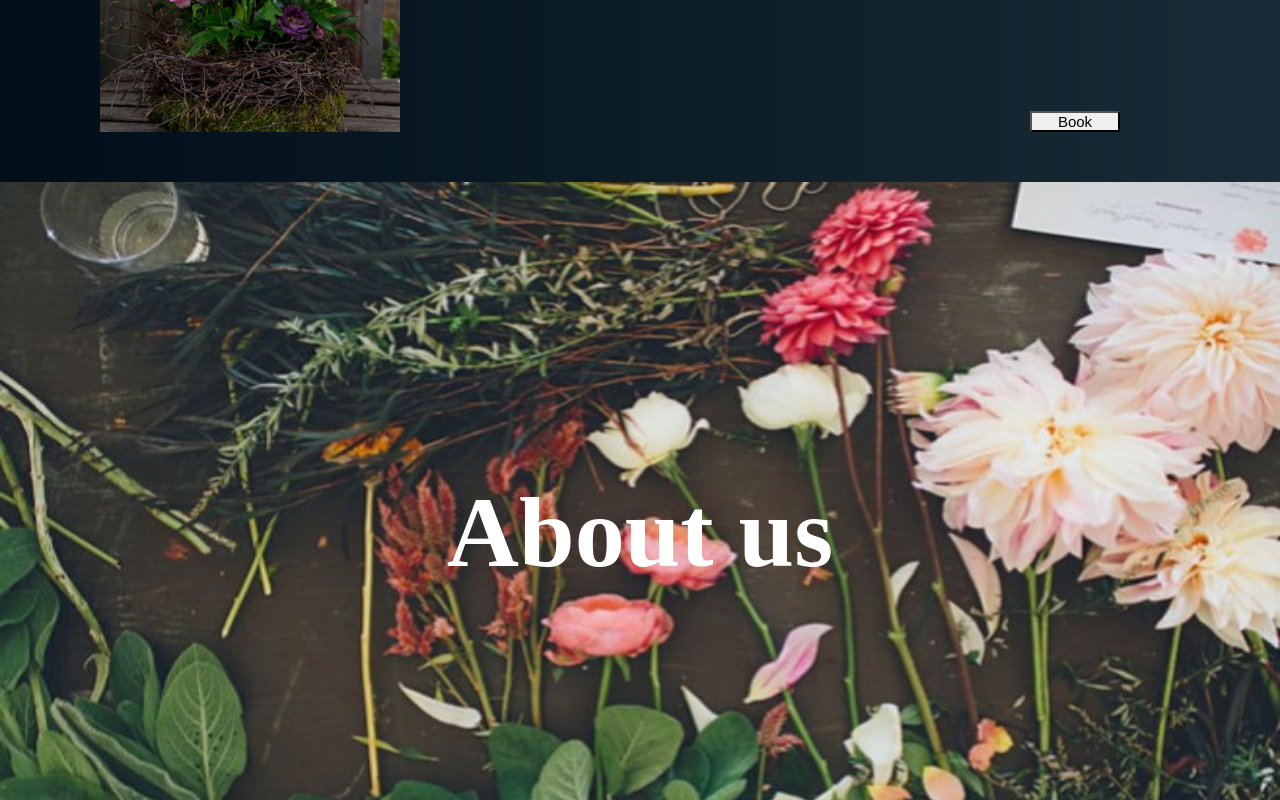
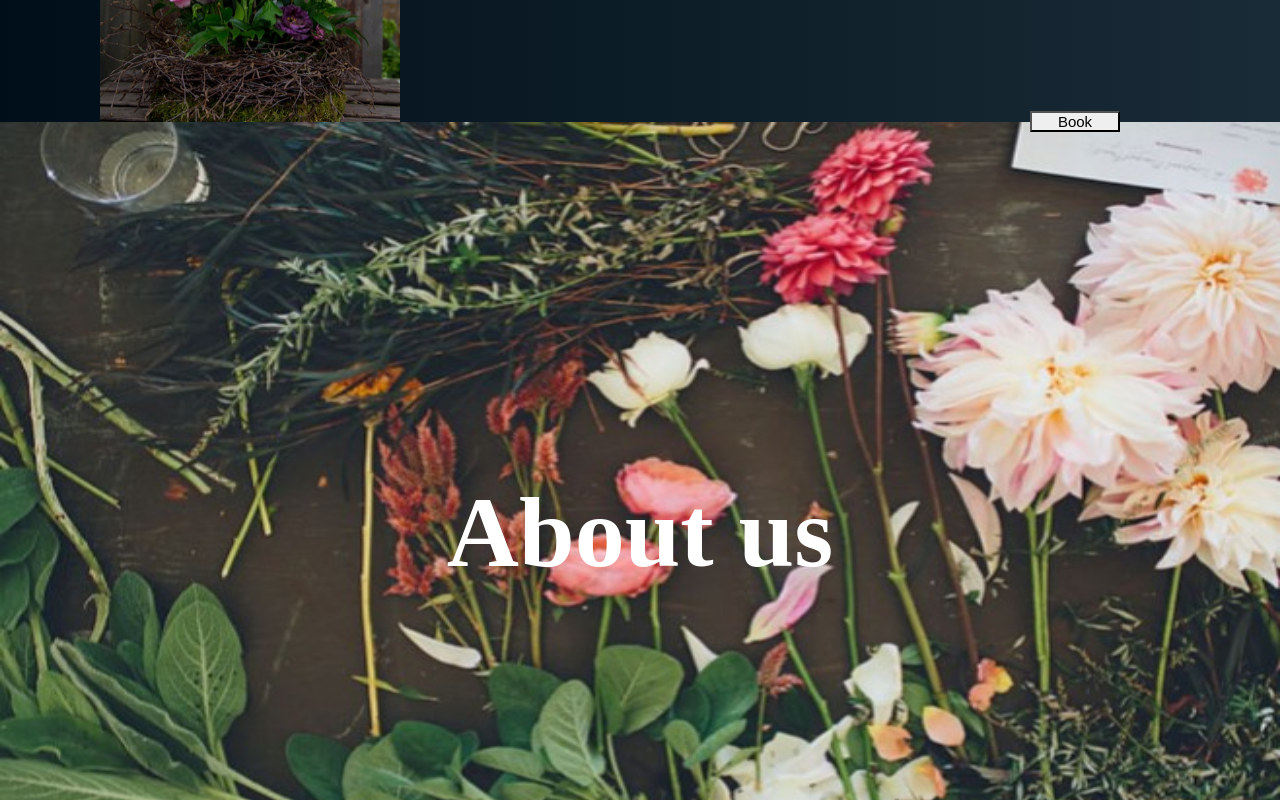
Before and after one commit to JennyWeij/BindingBlooms, a React (Vite) app: page / in a window 1280 px wide. Shown: the part 4900-5700 px from the top of the page. Built offline with nearby package versions, Linux system fonts and the light colour scheme.

Commit message:
snyggat till footern

```diff
--- a/src/components/Footer.tsx
+++ b/src/components/Footer.tsx
@@ -5,7 +5,7 @@ function Footer() {
     <>
       <Box
         bg="linear-gradient(to right, #000E19, #192B36)"
-        h="100px"
+        h="300px"
         bottom="0"
       >
         Footer
--- a/src/pages/AboutPage.tsx
+++ b/src/pages/AboutPage.tsx
@@ -16,6 +16,7 @@ function AboutPage() {
           height: "100vh",
           objectFit: "inherit",
           marginTop: "100px",
+          marginBottom: "120px",
         }}
       />
       <Box
```
